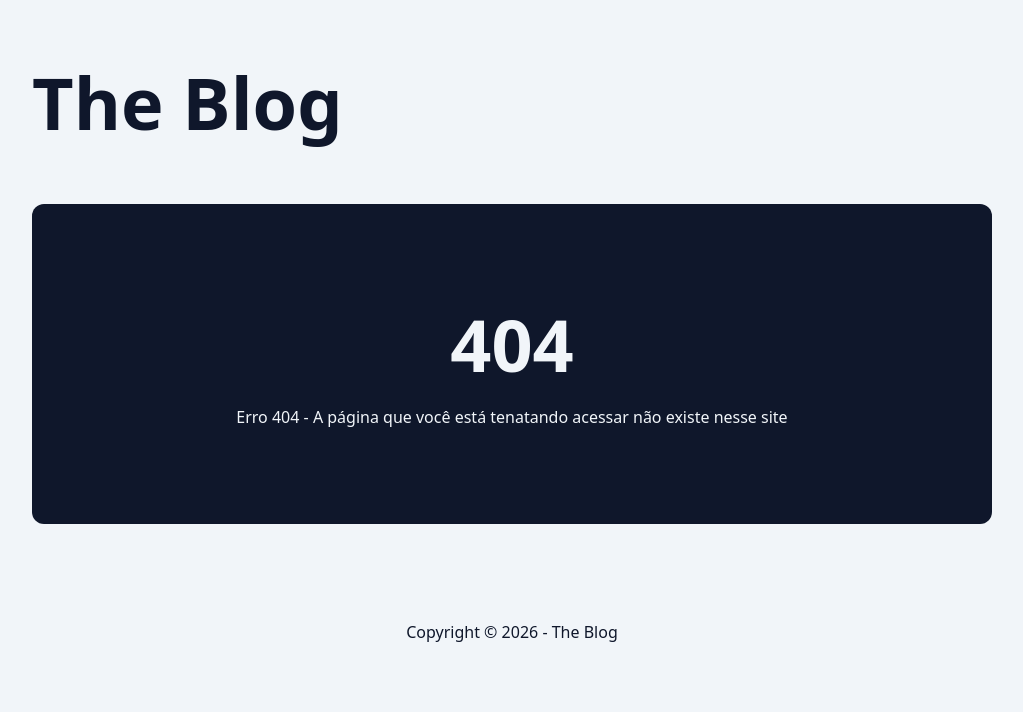
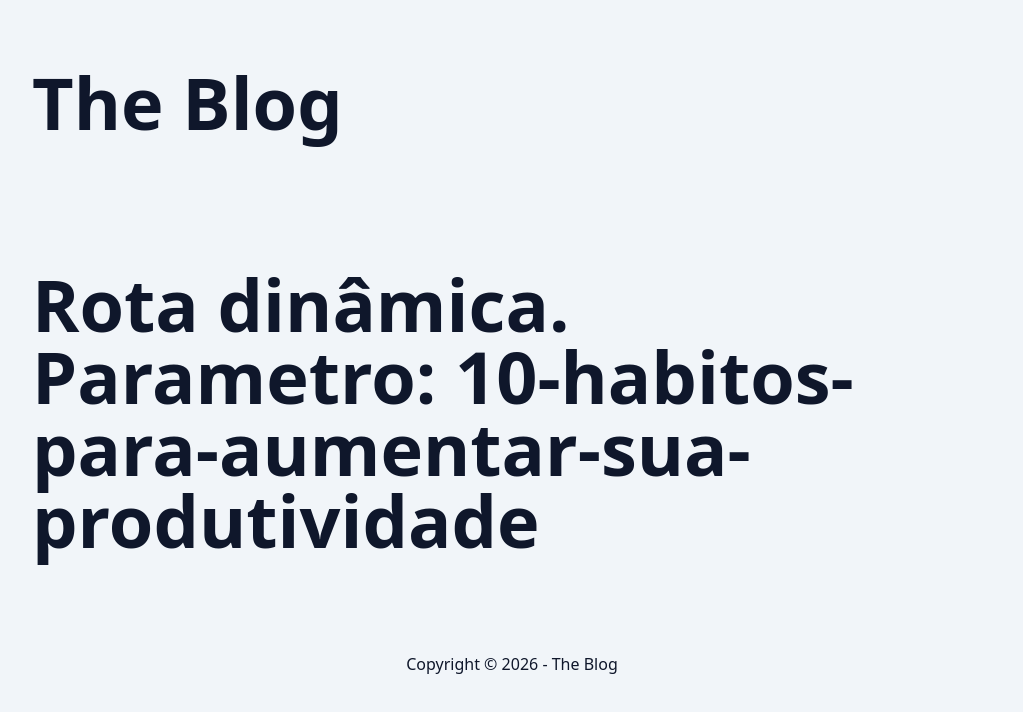
Before and after one commit to amadeu100401/theBlog, a Next.js app: page /post/10-habitos-para-aumentar-sua-produtividade in a window 1280 px wide. Before the commit this address had no page. Shown: the top 712 px of the page, without its empty margins (128-1151 px from the left). Built offline with nearby package versions, Linux system fonts and the light colour scheme.

Commit message:
feature: creating dynamic route

```diff
--- /dev/null
+++ b/src/app/post/[slug]/page.tsx
@@ -0,0 +1,13 @@
+type postSlugPageProps = {
+  params: Promise<{ slug: string }>;
+};
+
+export default async function PostSlugPage({ params }: postSlugPageProps) {
+  const { slug } = await params;
+
+  return (
+    <h1 className='text-7xl font-extrabold py-16'>
+      Rota dinâmica. Parametro: {slug}
+    </h1>
+  );
+}
```
